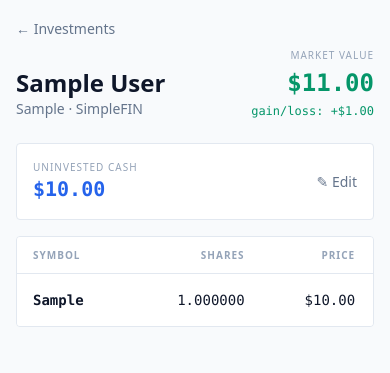
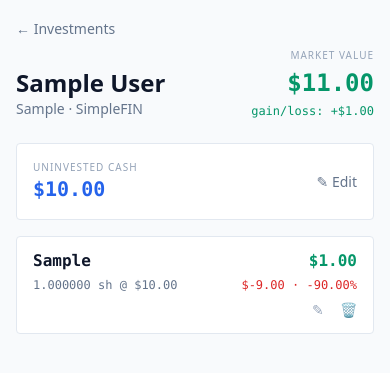
Before and after one commit to mhamida292/FinanceManager, a Django app: page /investments/accounts/1/ in a window 390 px wide. Shown: the part 52-425 px from the top of the page. Run offline with Django 5.2, Linux system fonts and the light colour scheme; a user stored in the database is signed in; tables that the repository leaves empty hold one stand-in row (values such as "Sample post"); some libraries are stand-ins or nearby versions.

Commit message:
feat(ui): mobile-stacked cards for transactions/assets/holdings
Tables (transactions, assets, holdings) now render as stacked cards on mobile
matching the existing flex-row pattern used by Banks/Investments lists. Desktop
still gets the dense table layout (hidden md:block / md:hidden split).

Holdings mobile cards drop cost basis to fit the screen — full table with cost
basis is still visible on desktop.

Co-Authored-By: Claude Opus 4.7 (1M context) <noreply@anthropic.com>

```diff
--- a/apps/investments/templates/investments/account_detail.html
+++ b/apps/investments/templates/investments/account_detail.html
@@ -47,8 +47,9 @@
     No holdings yet.
   </div>
 {% else %}
-  <div class="rounded border overflow-x-auto" style="background: var(--surface); border-color: var(--border);">
-    <table class="w-full text-sm min-w-[820px]">
+  {# Desktop: full table including cost basis #}
+  <div class="hidden md:block rounded border overflow-hidden" style="background: var(--surface); border-color: var(--border);">
+    <table class="w-full text-sm">
       <thead style="border-bottom: 1px solid var(--border);">
         <tr class="text-[10px] uppercase tracking-widest" style="color: var(--dim);">
           <th class="px-4 py-2 text-left">Symbol</th>
@@ -91,5 +92,32 @@
       </tbody>
     </table>
   </div>
+
+  {# Mobile: stacked cards — cost basis dropped (visible on desktop only) #}
+  <div class="md:hidden rounded border overflow-hidden" style="background: var(--surface); border-color: var(--border);">
+    {% for h in holdings %}
+    <div class="px-4 py-3" style="{% if not forloop.first %}border-top: 1px solid var(--border);{% endif %}">
+      <div class="flex items-baseline justify-between gap-3">
+        <div class="num font-semibold truncate min-w-0">{{ h.symbol }}</div>
+        <div class="num font-semibold whitespace-nowrap" style="color: var(--accent-positive);">${{ h.market_value|floatformat:2 }}</div>
+      </div>
+      <div class="flex items-baseline justify-between gap-3 mt-1">
+        <div class="text-xs num" style="color: var(--muted);">
+          <span class="num">{{ h.shares }}</span> sh @ <span class="num">${{ h.current_price|floatformat:2 }}</span>
+        </div>
+        {% if h.gain_loss is not None %}
+        <div class="text-xs num whitespace-nowrap" style="color: {% if h.gain_loss < 0 %}var(--accent-negative){% else %}var(--accent-positive){% endif %};">
+          {% if h.gain_loss >= 0 %}+{% endif %}${{ h.gain_loss|floatformat:2 }}
+          · {% if h.gain_loss_percent >= 0 %}+{% endif %}{{ h.gain_loss_percent|floatformat:2 }}%
+        </div>
+        {% endif %}
+      </div>
+      <div class="text-right mt-1 whitespace-nowrap">
+        <a href="{% url 'investments:edit_holding' h.id %}" class="text-sm" style="color: var(--dim);" title="Edit">✎</a>
+        <a href="{% url 'investments:delete_holding' h.id %}" class="text-sm ml-3" style="color: var(--dim);" title="Delete">🗑</a>
+      </div>
+    </div>
+    {% endfor %}
+  </div>
 {% endif %}
 {% endblock %}
```
Also changed, not shown: apps/assets/templates/assets/assets_list.html (+29 -2 lines), apps/banking/templates/banking/account_detail.html (+21 -2 lines), apps/dashboard/templates/dashboard/index.html (+20 -2 lines).
